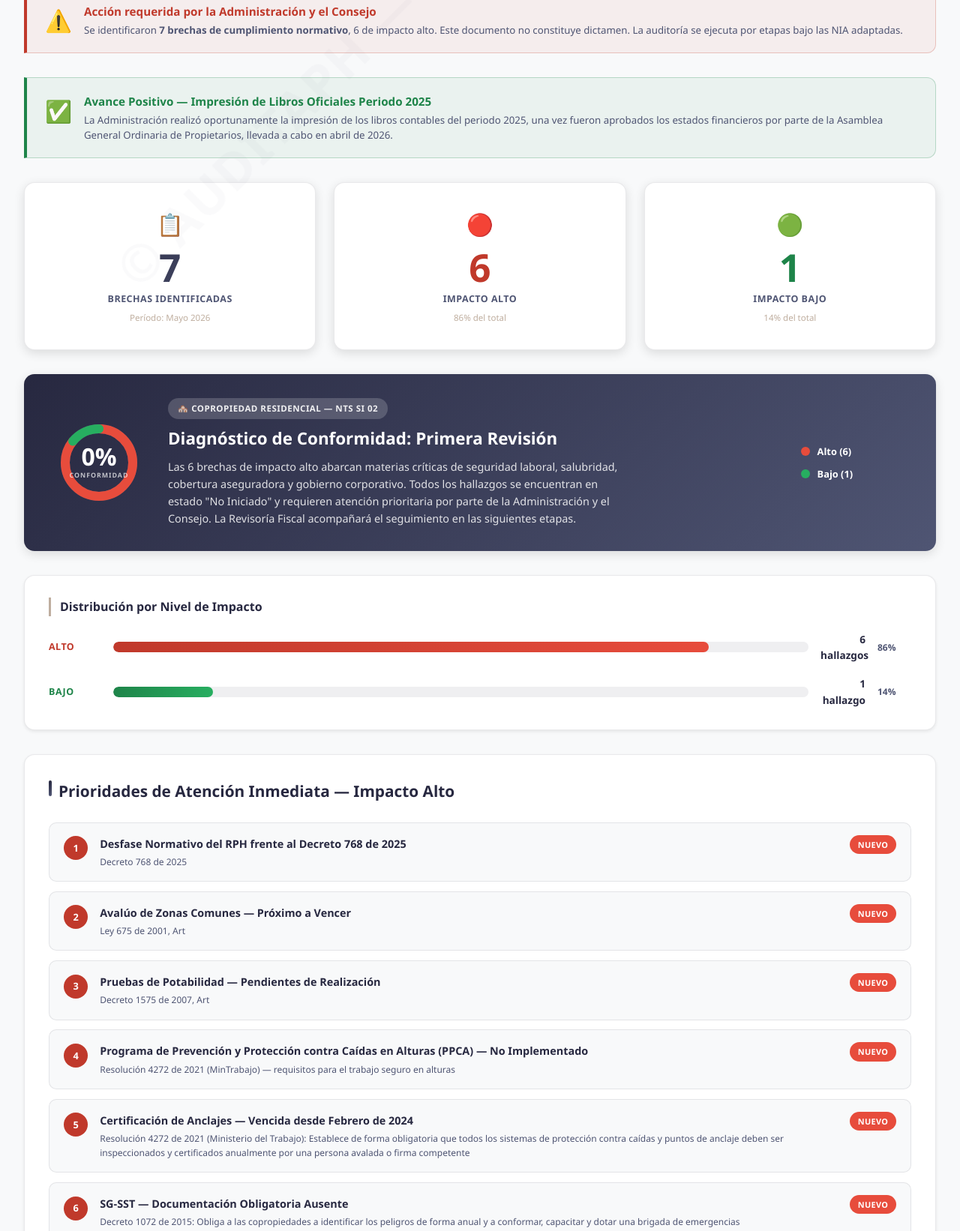
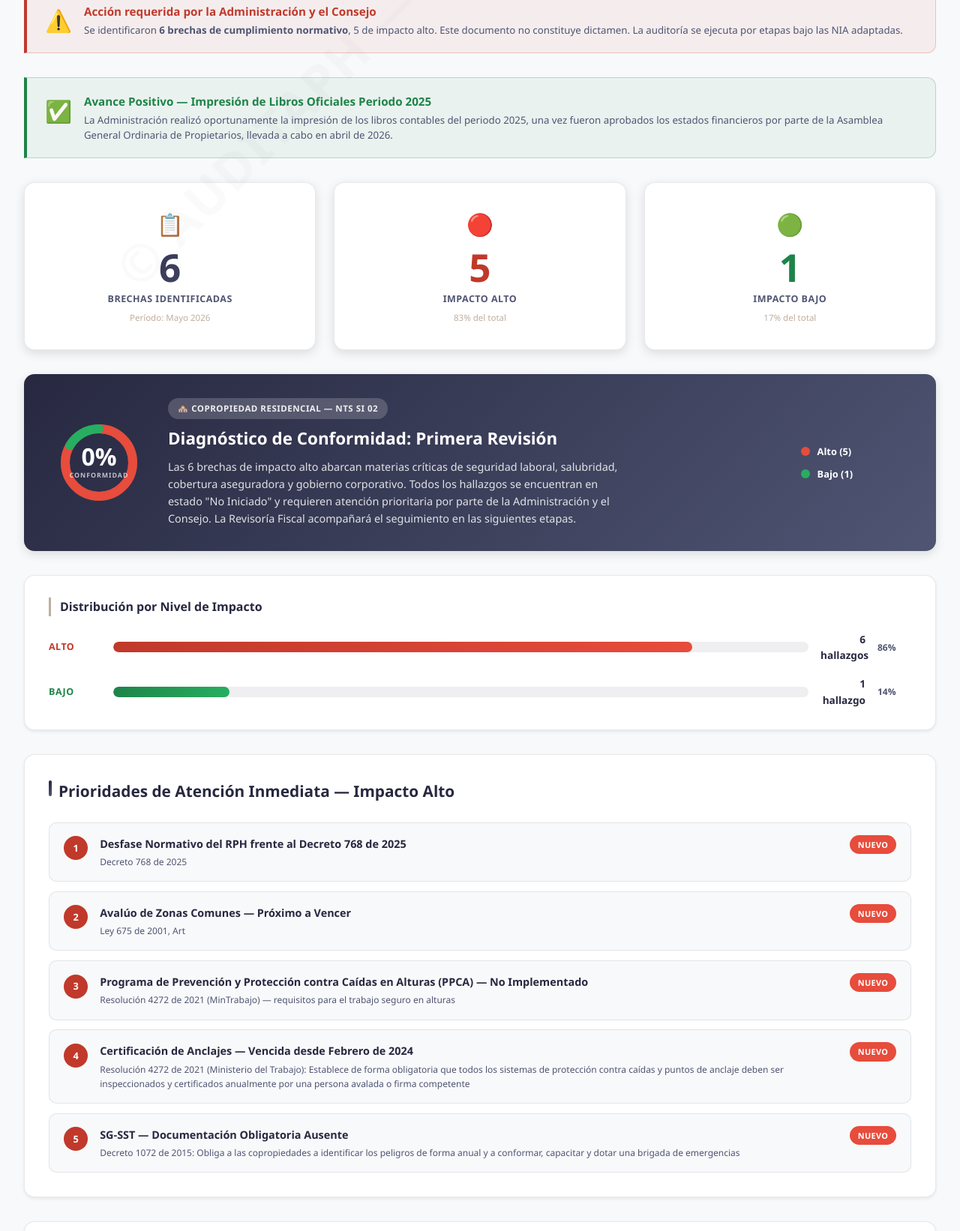
Before and after one commit to AuditaPH/santalucia-ECI, a plain HTML site: page index.html in a window 1280 px wide. Shown: the part 504-2146 px from the top of the page at 75% size. Drawn offline with Linux system fonts and the light colour scheme.

Commit message:
index.html

```diff
--- a/index.html
+++ b/index.html
@@ -239,7 +239,7 @@ body{font-family:'Segoe UI',-apple-system,BlinkMacSystemFont,sans-serif;backgrou
       <div class="alert-icon">⚠️</div>
       <div class="alert-text">
         <h3>Acción requerida por la Administración y el Consejo</h3>
-        <p>Se identificaron <strong>7 brechas de cumplimiento normativo</strong>, 6 de impacto alto. Este documento no constituye dictamen. La auditoría se ejecuta por etapas bajo las NIA adaptadas.</p>
+        <p>Se identificaron <strong>6 brechas de cumplimiento normativo</strong>, 5 de impacto alto. Este documento no constituye dictamen. La auditoría se ejecuta por etapas bajo las NIA adaptadas.</p>
       </div>
     </div>
 
@@ -252,17 +252,17 @@ body{font-family:'Segoe UI',-apple-system,BlinkMacSystemFont,sans-serif;backgrou
     </div>
 
     <div class="kpi-grid">
-      <div class="kpi-card kpi-total"><div class="kpi-icon">📋</div><div class="kpi-val">7</div><div class="kpi-lbl">Brechas identificadas</div><div class="kpi-sub">Período: Mayo 2026</div></div>
-      <div class="kpi-card kpi-alto"><div class="kpi-icon">🔴</div><div class="kpi-val">6</div><div class="kpi-lbl">Impacto Alto</div><div class="kpi-sub">86% del total</div></div>
-      <div class="kpi-card kpi-bajo"><div class="kpi-icon">🟢</div><div class="kpi-val">1</div><div class="kpi-lbl">Impacto Bajo</div><div class="kpi-sub">14% del total</div></div>
+      <div class="kpi-card kpi-total"><div class="kpi-icon">📋</div><div class="kpi-val">6</div><div class="kpi-lbl">Brechas identificadas</div><div class="kpi-sub">Período: Mayo 2026</div></div>
+      <div class="kpi-card kpi-alto"><div class="kpi-icon">🔴</div><div class="kpi-val">5</div><div class="kpi-lbl">Impacto Alto</div><div class="kpi-sub">83% del total</div></div>
+      <div class="kpi-card kpi-bajo"><div class="kpi-icon">🟢</div><div class="kpi-val">1</div><div class="kpi-lbl">Impacto Bajo</div><div class="kpi-sub">17% del total</div></div>
     </div>
 
     <div class="score-banner">
       <div class="score-donut">
         <svg class="donut-svg" width="120" height="120" viewBox="0 0 120 120">
           <circle class="donut-bg"   cx="60" cy="60" r="45"/>
-          <circle class="donut-alto" cx="60" cy="60" r="45" stroke-dasharray="242.4 40.3"/>
-          <circle class="donut-bajo" cx="60" cy="60" r="45" stroke-dasharray="40.4 242.3" stroke-dashoffset="-242.4"/>
+          <circle class="donut-alto" cx="60" cy="60" r="45" stroke-dasharray="235.6 47.1"/>
+          <circle class="donut-bajo" cx="60" cy="60" r="45" stroke-dasharray="47.1 235.6" stroke-dashoffset="-235.6"/>
         </svg>
         <div class="donut-center"><div class="donut-num">0%</div><div class="donut-cap">Conformidad</div></div>
       </div>
@@ -272,7 +272,7 @@ body{font-family:'Segoe UI',-apple-system,BlinkMacSystemFont,sans-serif;backgrou
         <p>Las 6 brechas de impacto alto abarcan materias críticas de seguridad laboral, salubridad, cobertura aseguradora y gobierno corporativo. Todos los hallazgos se encuentran en estado "No Iniciado" y requieren atención prioritaria por parte de la Administración y el Consejo. La Revisoría Fiscal acompañará el seguimiento en las siguientes etapas.</p>
       </div>
       <div class="score-legend">
-        <div class="leg-item"><div class="leg-dot" style="background:#e74c3c"></div>Alto (6)</div>
+        <div class="leg-item"><div class="leg-dot" style="background:#e74c3c"></div>Alto (5)</div>
         <div class="leg-item"><div class="leg-dot" style="background:#27ae60"></div>Bajo (1)</div>
       </div>
     </div>
@@ -280,8 +280,8 @@ body{font-family:'Segoe UI',-apple-system,BlinkMacSystemFont,sans-serif;backgrou
     <div class="dist-section">
       <div class="dist-title">Distribución por Nivel de Impacto</div>
       <div class="dist-bars">
-        <div class="dist-row"><div class="dist-lbl alto">ALTO</div><div class="dist-track"><div class="dist-fill alto" style="width:85.7%"></div></div><div class="dist-count">6 hallazgos</div><div class="dist-pct">86%</div></div>
-        <div class="dist-row"><div class="dist-lbl bajo">BAJO</div><div class="dist-track"><div class="dist-fill bajo" style="width:14.3%"></div></div><div class="dist-count">1 hallazgo</div><div class="dist-pct">14%</div></div>
+        <div class="dist-row"><div class="dist-lbl alto">ALTO</div><div class="dist-track"><div class="dist-fill alto" style="width:83.3%"></div></div><div class="dist-count">6 hallazgos</div><div class="dist-pct">86%</div></div>
+        <div class="dist-row"><div class="dist-lbl bajo">BAJO</div><div class="dist-track"><div class="dist-fill bajo" style="width:16.7%"></div></div><div class="dist-count">1 hallazgo</div><div class="dist-pct">14%</div></div>
       </div>
     </div>
 
@@ -295,10 +295,10 @@ body{font-family:'Segoe UI',-apple-system,BlinkMacSystemFont,sans-serif;backgrou
   <!-- TAB 2: HALLAZGOS -->
   <div id="tab-hallazgos" class="tab-content">
     <div class="filter-bar">
-      <button class="fbtn active-all" onclick="filterCards('Todos',this)">Todos (7)</button>
-      <button class="fbtn" onclick="filterCards('Alto',this)">🔴 Alto (6)</button>
+      <button class="fbtn active-all" onclick="filterCards('Todos',this)">Todos (6)</button>
+      <button class="fbtn" onclick="filterCards('Alto',this)">🔴 Alto (5)</button>
       <button class="fbtn" onclick="filterCards('Bajo',this)">🟢 Bajo (1)</button>
-      <div class="filter-info" id="filter-info">Mostrando 7 de 7</div>
+      <div class="filter-info" id="filter-info">Mostrando 6 de 6</div>
     </div>
     <div class="cards-grid" id="cards-grid"></div>
   </div>
@@ -364,17 +364,6 @@ var hallazgos = [
     "normativa": "Ley 675 de 2001, Art. 15 (deber de asegurar adecuadamente los bienes comunes). CTCP, Orientación Técnica N.° 15 (revisada 2024) — tratamiento contable de copropiedades. Condiciones generales de las pólizas de propiedad.",
     "riesgos": "• Subcobertura ante siniestro: Un avalúo desactualizado puede resultar en indemnizaciones insuficientes ante un siniestro mayor, con pérdida patrimonial directa para los copropietarios.\n• Estados financieros no razonables: La presentación de activos a valores obsoletos compromete la razonabilidad de la información contable aprobada en Asamblea.\n• Decisiones de inversión distorsionadas: El Consejo no puede tomar decisiones informadas sobre mantenimiento o mejoras con base en valores depreciados o desactualizados.",
     "plan": "(1) Contratar avaluador inscrito en el Registro Nacional de Avaluadores (RNA) para actualizar el avalúo comercial de los bienes comunes antes del vencimiento del ciclo bienal.\n(2) Con el nuevo avalúo, actualizar los valores asegurados en la póliza de zonas comunes e informar a la aseguradora.\n(3) Reflejar el avalúo actualizado en los estados financieros con el soporte contable correspondiente.",
-    "impacto": "Alto",
-    "estado": "No Iniciado",
-    "es_nuevo": true
-  },
-  {
-    "id": 4,
-    "titulo": "Pruebas de Potabilidad — Pendientes de Realización",
-    "descripcion": "Durante la revisión documental y de cumplimiento normativo se evidenció que las pruebas de potabilidad en los tanques de almacenamiento de agua potable, y los análisis físico-químicos o microbiológicos, se encuentran pendientes por realizar. La última prueba fue efectuada el 11 de diciembre de 2025. La administración informa que definió realizarlas anualmente, sin embargo, a la fecha de corte no existe soporte de su ejecución en el período auditado.",
-    "normativa": "Decreto 1575 de 2007, Art. 10 (control de calidad del agua almacenada). Resolución 2115 de 2007 — parámetros de calidad del agua potable y frecuencias de análisis.",
-    "riesgos": "• Responsabilidad Penal y Civil: Si ocurre un brote de enfermedad (E. coli, gastroenteritis masiva), el administrador no puede demostrar que el agua fue controlada. La prueba de potabilidad es la única evidencia defensiva disponible.\n• Clausura Sanitaria: La Secretaría de Salud puede ordenar el sellamiento inmediato de los tanques ante una inspección sorpresa, dejando al conjunto sin reserva de agua potable hasta subsanar el hallazgo.",
-    "plan": "(1) Programar de manera inmediata la realización de pruebas físico-químicas y microbiológicas del agua, a través de laboratorios autorizados por el Ministerio de Salud.\n(2) Divulgar los resultados a los residentes como medida de transparencia y tranquilidad colectiva.\n(3) Establecer programación anual certificada de estas pruebas como control permanente con evidencia documental.",
     "impacto": "Alto",
     "estado": "No Iniciado",
     "es_nuevo": true
```
